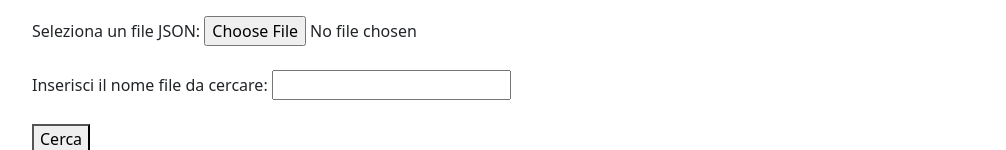
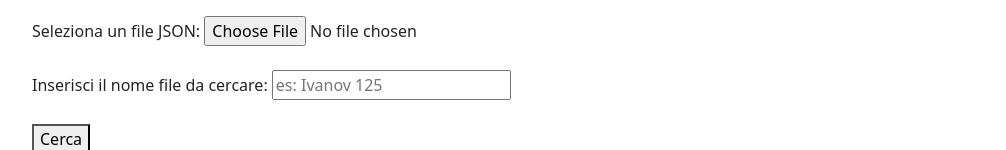
Before and after one commit to Carleoinserra/InventarioMaximum, a plain HTML site: page index.html in a window 1280 px wide. Shown: the part 644-794 px from the top of the page, without its empty margins (50-1056 px from the left). Drawn offline with nearby package versions, Linux system fonts and the light colour scheme.

Commit message:
Update index.html

```diff
--- a/index.html
+++ b/index.html
@@ -34,7 +34,7 @@
         <input type="file" id="fileInput" accept=".json" required><br><br>
 
         <label for="searchKey">Inserisci il nome file da cercare:</label>
-        <input type="text" id="searchKey" required><br><br>
+        <input type="text" id="searchKey" placeholder = "es: Ivanov 125" required><br><br>
 
         <button type="submit">Cerca</button>
     </form>
```
